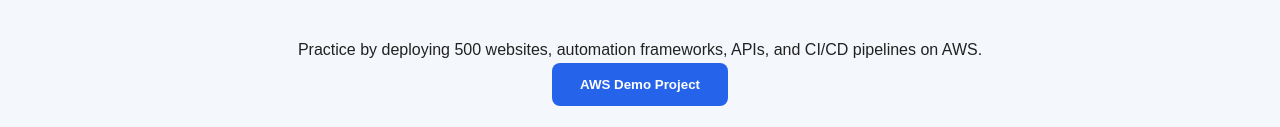
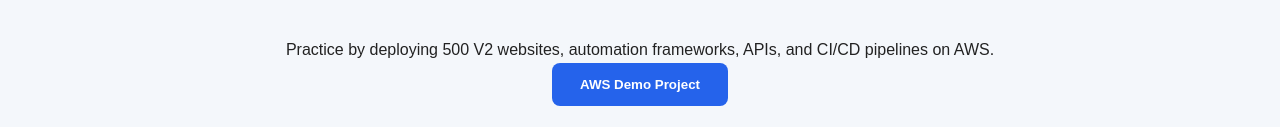
Before and after one commit to Vortex1806/aws-demo-project-e2e, a website: page index.html in a window 1280 px wide. Shown: the part 1386-1513 px from the top of the page. Drawn offline with Linux system fonts and the light colour scheme.

Commit message:
updated to v2

```diff
--- a/index.html
+++ b/index.html
@@ -89,7 +89,7 @@
         <div class="container center">
             <h2>Build Real Projects</h2>
             <p>
-                Practice by deploying 500 websites, automation frameworks,
+                Practice by deploying 500 V2 websites, automation frameworks,
                 APIs, and CI/CD pipelines on AWS.
             </p>
 
```
